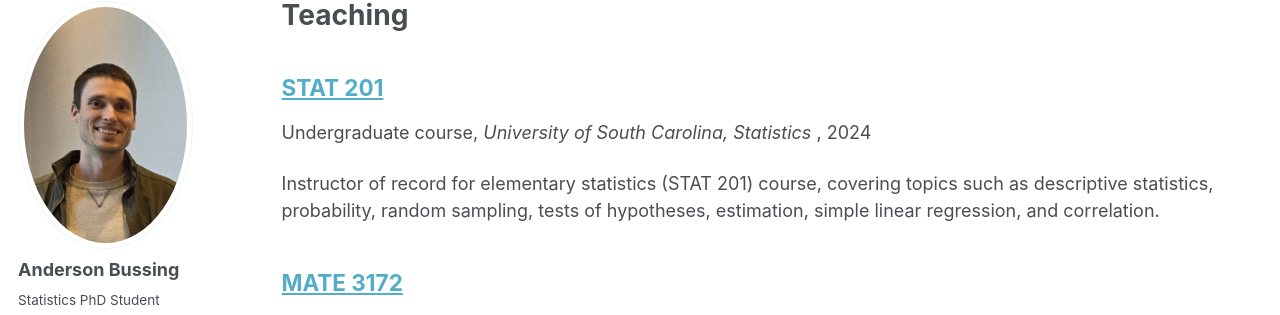
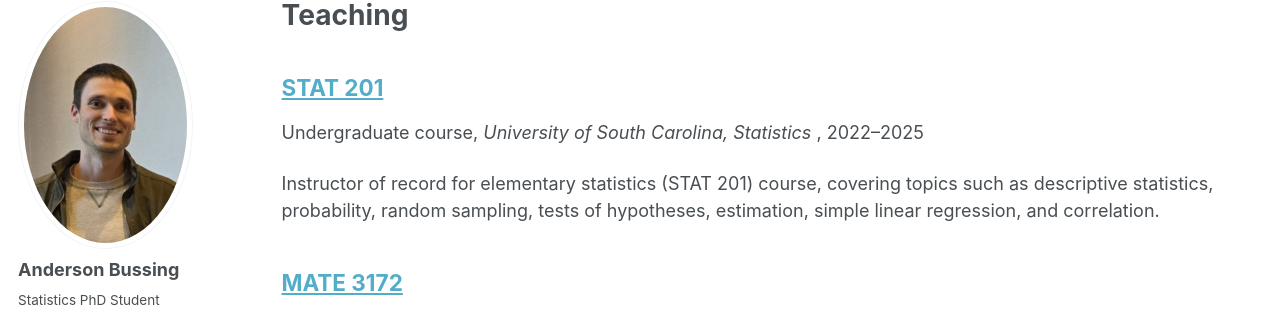
Before and after one commit to abussing/abussing.github.io, a Jekyll site: the page built from _pages/teaching.html, in a window 1280 px wide and 981 px high. Shown: the part 105-420 px from the top of the window. Built offline with Jekyll 4.4.1, drawn with Linux system fonts in a browser that asks for light colours.

Commit message:
Update 2022-fall-teaching-1.md

```diff
--- a/_teaching/2022-fall-teaching-1.md
+++ b/_teaching/2022-fall-teaching-1.md
@@ -4,8 +4,10 @@ collection: teaching
 type: "Undergraduate course"
 permalink: /teaching/2022-fall-teaching-1
 venue: "University of South Carolina, Statistics"
-date: 2024-08-15, 2022-08-15
 location: "Columbia, South Carolina"
+years_taught: "2022–2025"
+date: 2022-08-15  # For sorting only
 ---
 
+
 Instructor of record for elementary statistics (STAT 201) course, covering topics such as descriptive statistics, probability, random sampling, tests of hypotheses, estimation, simple linear regression, and correlation.
```
